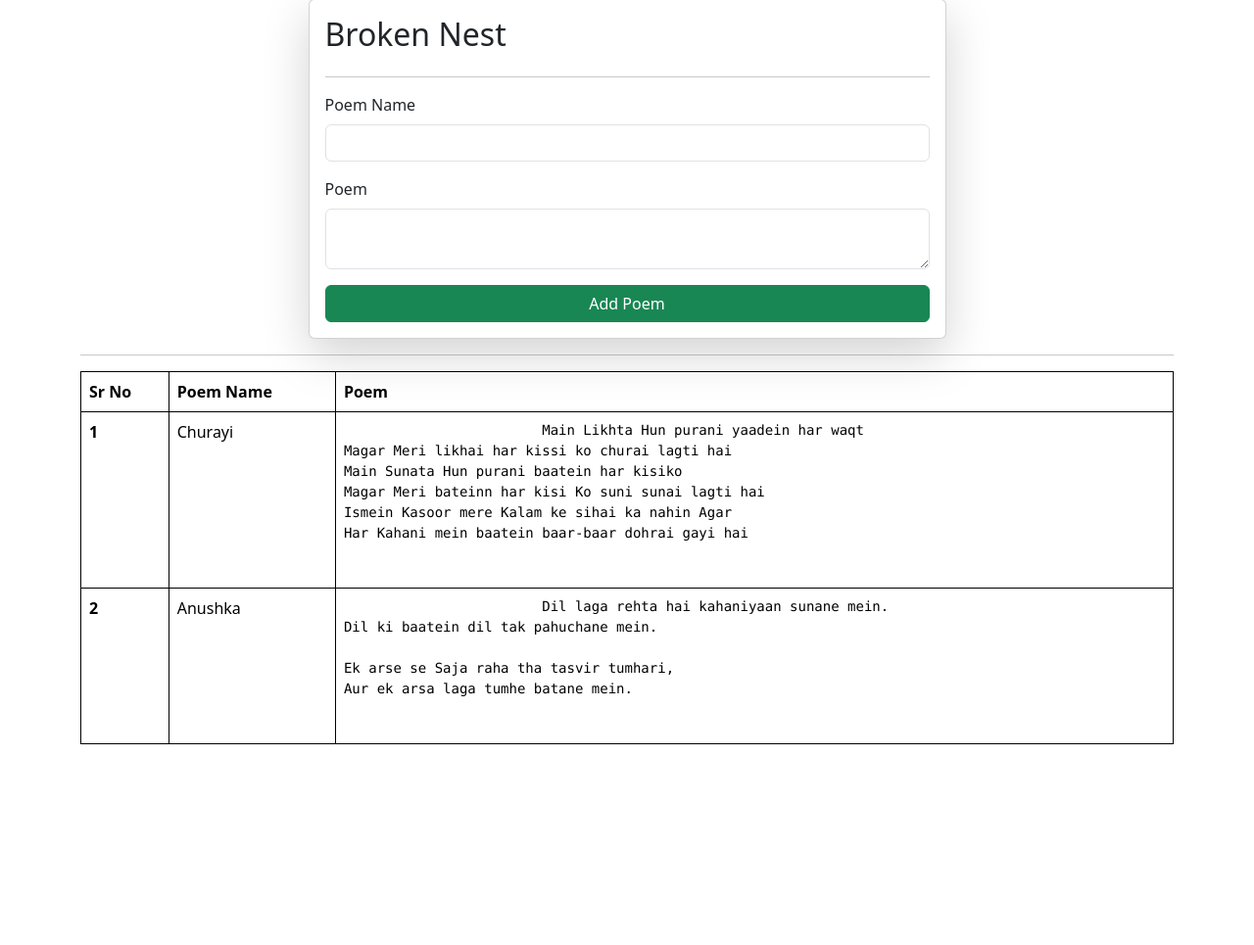
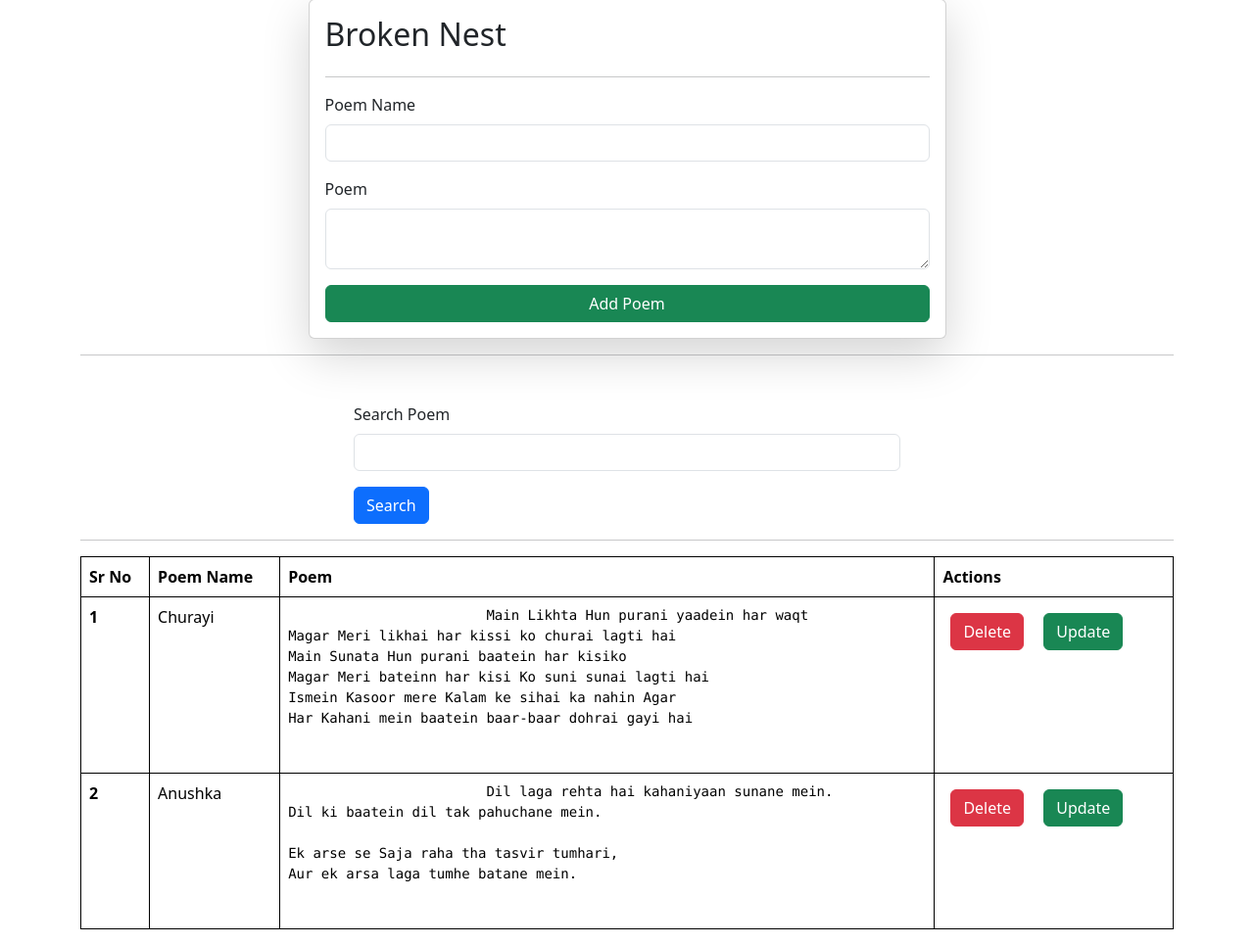
Before and after one commit to AdarshVarma9395/BrokenNest, a Django app: page / in a window 1280 px wide. Shown: the part 49-1014 px from the top of the page at 98% size. Before the commit the page ends 809 px from the top, so only its background shows below. Run offline with Django 5.2, Linux system fonts and the light colour scheme; data comes from the database, SQL or seed files in the repository; both versions use the stored data as it was after the commit.

Commit message:
completed

```diff
--- a/brokennest/templates/books.html
+++ b/brokennest/templates/books.html
@@ -31,12 +31,27 @@
 
           <hr>
 
+          <div class="mt-5">
+            <div class="mx-auto col-6">
+            <form>
+              <div class="mb-3">
+                <label for="exampleInputEmail1" class="form-label">Search Poem</label>
+                <input name="Search" type="text" class="form-control">
+              </div>
+              <button type="submit" class="btn btn-primary">Search</button>
+            </form>
+            </div>
+          </div>
+
+          <hr>
+
           <table class="table">
             <thead>
               <tr>
                 <th scope="col">Sr No</th>
                 <th scope="col">Poem Name</th>
                 <th scope="col">Poem</th>
+                <th scope="col">Actions</th>
               </tr>
             </thead>
             <tbody>
@@ -45,9 +60,13 @@
                 <th scope="row">{{ forloop.counter }}</th>
                 <td>{{note.note_name}}</td>
                 <td>
-                    <pre>
+                    <pre mt-2>
                         {{note.note_description}}
                     </pre>
+                </td>
+                <td>
+                    <a href="/delete_note/{{note.id}}/" class="btn btn-danger m-2">Delete</a>
+                    <a href="/update_note/{{note.id}}/" class="btn btn-success m-2">Update</a>
                 </td>
               </tr>
               {% endfor %}
--- a/brokennest/views.py
+++ b/brokennest/views.py
@@ -17,8 +17,35 @@ def notebook(request):
         return redirect("notebook")
 
     queryset = books.objects.all()
+
+    if request.GET.get("Search"):
+         queryset = queryset.filter(note_name__icontains = request.GET.get("Search"))
+
     context = {"notebook":queryset}
     return render(request, "books.html", context)
 
+def delete_note(request, id):
+    queryset = books.objects.get(id=id)
+    queryset.delete()
+    return redirect("notebook")
+
+def update_note(request, id):
+    queryset = books.objects.get(id=id)
+    if request.method == "POST":
+        data = request.POST
+
+        note_name = data.get("note_name")
+        note_description = data.get("note_description")
+
+        queryset.note_name = note_name
+        queryset.note_description = note_description
+        queryset.save()
+        return redirect("notebook")
+
+    context = {"notebook": queryset}
+    return render(request, "update_books.html", context)
+
+
+
 
 # sare code ka meaning malum karna hai
--- a/core/urls.py
+++ b/core/urls.py
@@ -20,5 +20,7 @@ from brokennest.views import *
 
 urlpatterns = [
     path("", notebook, name = "notebook"),
+    path("delete_note/<id>/", delete_note, name = "delete_note"),
+    path("update_note/<id>/", update_note, name = "update_note"),
     path("admin/", admin.site.urls),
 ]
```
Also changed, not shown: brokennest/templates/update_books.html (added, +33 -0 lines), db.sqlite3.
